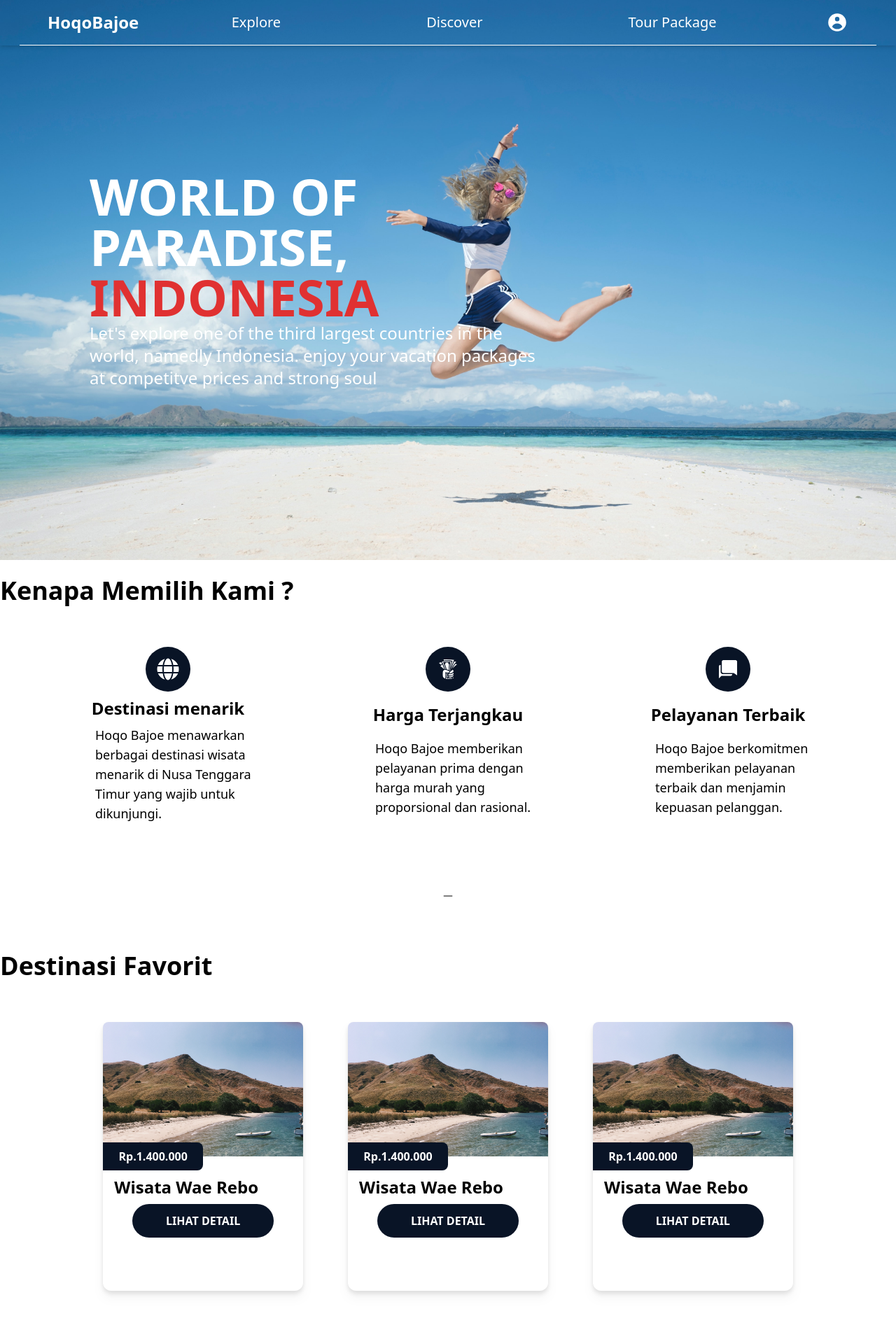
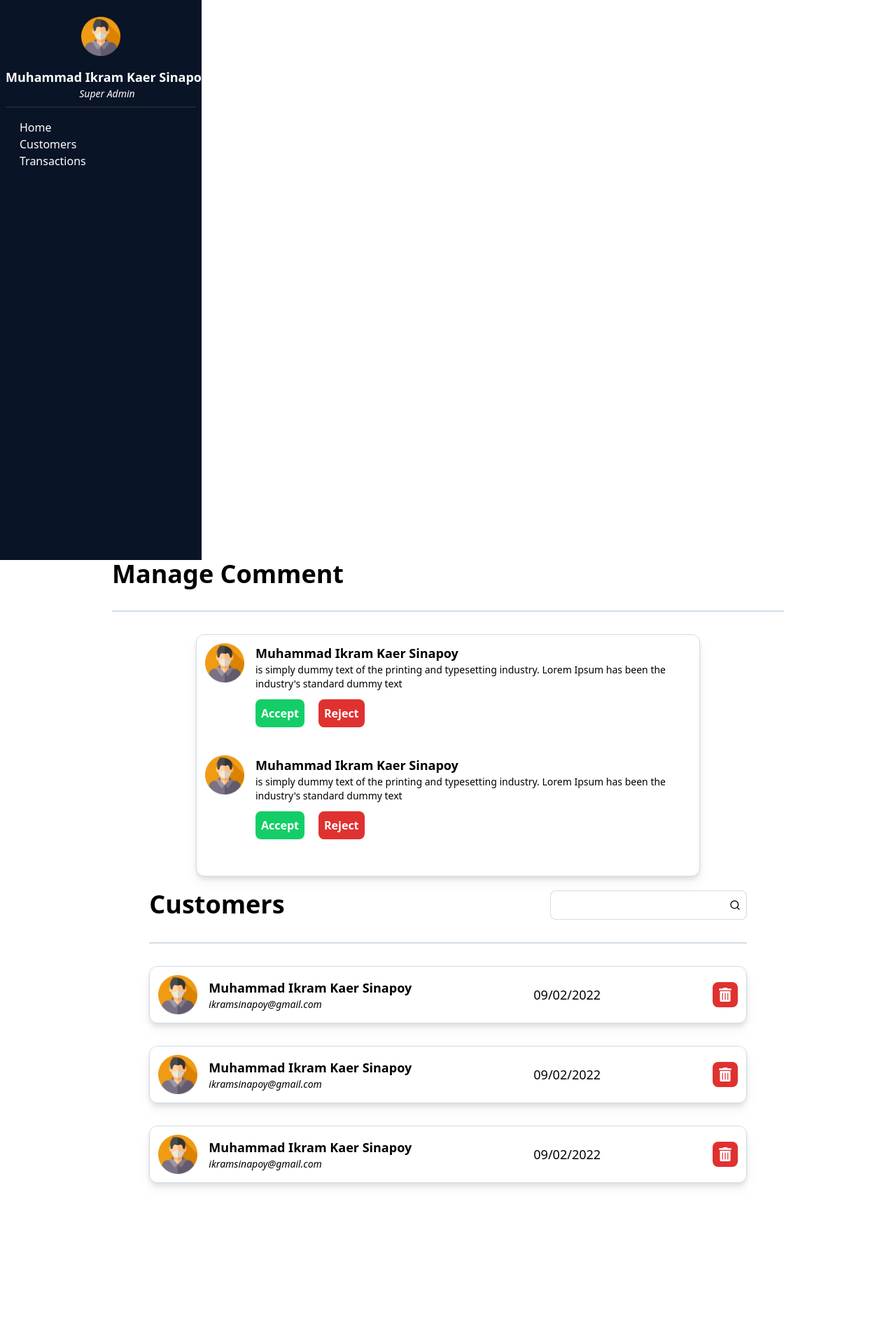
Before and after one commit to HoqoBajoe/fe, a React (Create React App) app: page / in a window 1280 px wide. Shown: the top 1920 px of the page at 70% size. After the commit the page ends 1722 px from the top, so only its background shows below. Built offline with nearby package versions, Linux system fonts and the light colour scheme; what tw-elements would draw is missing.

Commit message:
manage customer

```diff
--- a/src/App.js
+++ b/src/App.js
@@ -1,9 +1,11 @@
+import DashboardSuperAdmin from "./DashboardSuperAdmin";
 import HomePage from "./HomePage";
 
 function App() {
   return (
     <div className="App">
-      <HomePage/>
+      {/* <HomePage/> */}
+      <DashboardSuperAdmin/>
     </div>
   );
 }
--- /dev/null
+++ b/src/Components/ManageUser/ListCustomers.jsx
@@ -0,0 +1,72 @@
+import React from 'react'
+import { FiSearch } from "react-icons/fi";
+import { FaTrashAlt } from "react-icons/fa";
+import UserProfile from '../../Images/man.png'
+
+function ListCustomers() {
+  return (
+    <div className='w-2/3 mx-auto'>
+        <div className='flex justify-between  mb-8'>
+            <h1 className="text-3xl sm:text-4xl font-bold text-black">Customers</h1>
+            <div className='flex'>
+                <input className='border-y border-l border-gray-light rounded-l-lg p-2'/>
+                <div className='border-y border-r border-gray-light rounded-r-lg p-2 w-max inline-block align-middle '>
+                    <FiSearch className='mt-1'/>
+                </div>
+            </div>
+        </div>
+
+        <div className='border border-gray-light mb-8'></div>
+        <div className='flex items-center justify-between gap-36 bg-white rounded-xl drop-shadow-lg hover:drop-shadow-2xl p-3 border border-gray-light w-max mx-auto mb-8'>
+            <div className='flex items-center'>
+                <img src={UserProfile} className='w-14 mr-4 '/>
+                <div className='w-80'>
+                    <p className="text-3xl sm:text-lg font-semibold text-black">Muhammad Ikram Kaer Sinapoy</p>
+                    <p className='sm:text-sm font-medium text-black italic'>ikramsinapoy@gmail.com</p>
+                </div>
+            </div>
+
+
+            <p className='sm:text-lg font-medium text-black w-28'>09/02/2022</p>
+            <div className='bg-red h-max p-2 rounded-lg'>
+                <FaTrashAlt className='fill-white w-5 h-5 hover:cursor-pointer'/>
+            </div>
+        </div>
+
+        <div className='flex items-center justify-between gap-36 bg-white rounded-xl drop-shadow-lg hover:drop-shadow-2xl p-3 border border-gray-light w-max mx-auto mb-8'>
+            <div className='flex items-center'>
+                <img src={UserProfile} className='w-14 mr-4 '/>
+                <div className='w-80'>
+                    <p className="text-3xl sm:text-lg font-semibold text-black">Muhammad Ikram Kaer Sinapoy</p>
+                    <p className='sm:text-sm font-medium text-black italic'>ikramsinapoy@gmail.com</p>
+                </div>
+            </div>
+
+
+            <p className='sm:text-lg font-medium text-black w-28'>09/02/2022</p>
+            <div className='bg-red h-max p-2 rounded-lg'>
+                <FaTrashAlt className='fill-white w-5 h-5 hover:cursor-pointer'/>
+            </div>
+        </div>
+
+        <div className='flex items-center justify-between gap-36 bg-white rounded-xl drop-shadow-lg hover:drop-shadow-2xl p-3 border border-gray-light w-max mx-auto mb-8'>
+            <div className='flex items-center'>
+                <img src={UserProfile} className='w-14 mr-4 '/>
+                <div className='w-80'>
+                    <p className="text-3xl sm:text-lg font-semibold text-black">Muhammad Ikram Kaer Sinapoy</p>
+                    <p className='sm:text-sm font-medium text-black italic'>ikramsinapoy@gmail.com</p>
+                </div>
+            </div>
+
+
+            <p className='sm:text-lg font-medium text-black w-28'>09/02/2022</p>
+            <div className='bg-red h-max p-2 rounded-lg'>
+                <FaTrashAlt className='fill-white w-5 h-5 hover:cursor-pointer'/>
+            </div>
+        </div>
+    </div>
+
+  )
+}
+
+export default ListCustomers
--- /dev/null
+++ b/src/Components/ManageUser/ManageComment.jsx
@@ -0,0 +1,37 @@
+import React from 'react'
+import UserProfile from '../../Images/man.png'
+
+function ManageComment() {
+  return (
+    <div className='w-3/4 mx-auto'>
+        <h1 className="text-3xl sm:text-4xl font-bold text-black mb-8">Manage Comment</h1>
+        <div className='border border-gray-light mb-8'></div>
+
+        <div className='bg-white rounded-xl drop-shadow-lg p-3 border border-gray-light mb-5 w-3/4 mx-auto'>
+            <div className='flex items-start mb-8'>
+                <img src={UserProfile} className='w-14 mr-4 '/>
+                <div className='mb-2'>
+                    <p className="text-3xl sm:text-lg font-semibold text-black">Muhammad Ikram Kaer Sinapoy</p>
+                    <p className='sm:text-sm font-medium text-black mb-3'>is simply dummy text of the printing and typesetting industry. Lorem Ipsum has been the industry's standard dummy text</p>
+
+                    <button className='p-2 bg-green text-white rounded-lg font-semibold mr-5'>Accept</button>
+                    <button className='p-2 bg-red text-white rounded-lg font-semibold'>Reject</button>
+                </div>
+            </div>
+
+            <div className='flex items-start mb-8'>
+                <img src={UserProfile} className='w-14 mr-4 '/>
+                <div className='mb-2'>
+                    <p className="text-3xl sm:text-lg font-semibold text-black">Muhammad Ikram Kaer Sinapoy</p>
+                    <p className='sm:text-sm font-medium text-black mb-3'> is simply dummy text of the printing and typesetting industry. Lorem Ipsum has been the industry's standard dummy text </p>
+
+                    <button className='p-2 bg-green text-white rounded-lg font-semibold mr-5'>Accept</button>
+                    <button className='p-2 bg-red text-white rounded-lg font-semibold'>Reject</button>
+                </div>
+            </div>
+        </div>
+    </div>
+  )
+}
+
+export default ManageComment
--- /dev/null
+++ b/src/Components/ManageUser/ManageUser.jsx
@@ -0,0 +1,14 @@
+import React from 'react'
+import ListCustomers from './ListCustomers'
+import ManageComment from './ManageComment'
+
+function ManageUser() {
+  return (
+    <div>
+        <ManageComment/>
+        <ListCustomers/>
+    </div>
+  )
+}
+
+export default ManageUser
--- a/src/Components/Navigation/Nav.jsx
+++ b/src/Components/Navigation/Nav.jsx
@@ -3,8 +3,10 @@ import { HiUserCircle } from "react-icons/hi";
 
 const Nav = () => {
     let [open,setOpen]=useState(false);
+
+
     return (
-        <div className='shadow-md w-full fixed top-0 left-0 md:bg-transparent '>
+        <div className='shadow-md w-full fixed top-0 left-0 md:bg-transparent nav'>
             <div className='md:flex items-center justify-between py-4 md:px-10 px-7 border-b border-white mx-7'>
                 <div className='font-bold text-2xl cursor-pointer flex items-center
                 text-gray-800 text-white'>
--- /dev/null
+++ b/src/Components/Navigation/SideBarSuperAdmin.jsx
@@ -0,0 +1,25 @@
+import React from 'react'
+import UserProfile from '../../Images/man.png'
+
+function SideBarSuperAdmin() {
+  return (
+    <div className='w-72 h-screen bg-gray p-2'>
+        <div className='pt-4'>
+            <img src={UserProfile} className='w-14 h-14 mx-auto mb-4'/>
+            <div className='w-max mx-auto mb-2'>
+                <p className="text-3xl sm:text-lg font-semibold text-white">Muhammad Ikram Kaer Sinapoy</p>
+                <p className='sm:text-sm font-medium text-black italic text-white w-max mx-auto'>Super Admin</p>
+            </div>
+
+            <div className='border border-gray-dark mb-4'></div>
+            <ul className='text-white ml-5 list-none'>
+                <li className='hover:font-semibold hover:cursor-pointer'>Home</li>
+                <li className='hover:font-semibold hover:cursor-pointer'>Customers</li>
+                <li className='hover:font-semibold hover:cursor-pointer'>Transactions</li>
+            </ul>
+        </div>
+    </div>
+  )
+}
+
+export default SideBarSuperAdmin
--- /dev/null
+++ b/src/DashboardSuperAdmin.jsx
@@ -0,0 +1,20 @@
+import React from 'react'
+import ListCustomers from './Components/ManageUser/ListCustomers'
+import ManageComment from './Components/ManageUser/ManageComment'
+import ManageUser from './Components/ManageUser/ManageUser'
+import SideBarSuperAdmin from './Components/Navigation/SideBarSuperAdmin'
+
+function DashboardSuperAdmin() {
+  return (
+    <div className='grid-rows-2'>
+        <SideBarSuperAdmin/>
+        {/* <div className='w-full'> */}
+          {/* <ManageComment/> */}
+          {/* <ListCustomers/> */}
+        {/* </div> */}
+        <ManageUser/>
+    </div>
+  )
+}
+
+export default DashboardSuperAdmin
```
Also changed, not shown: src/Images/man.png (added).
